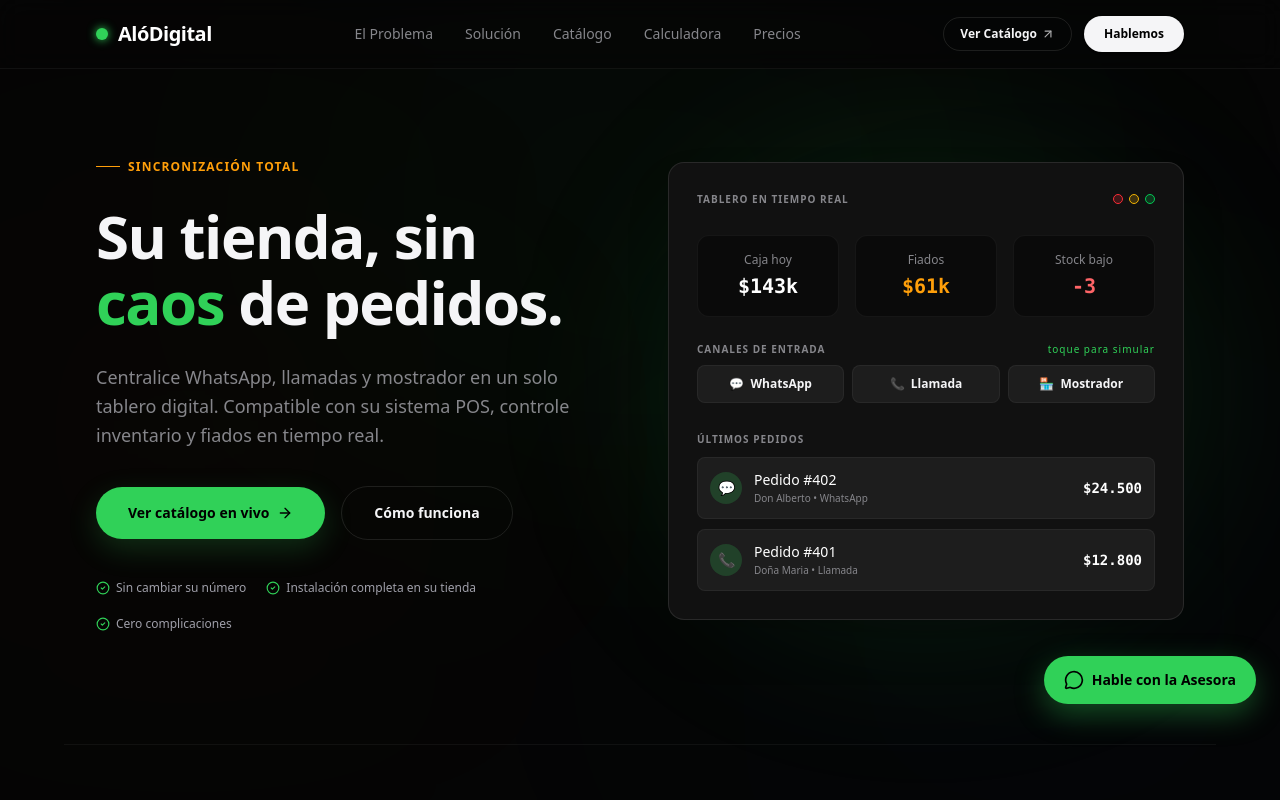
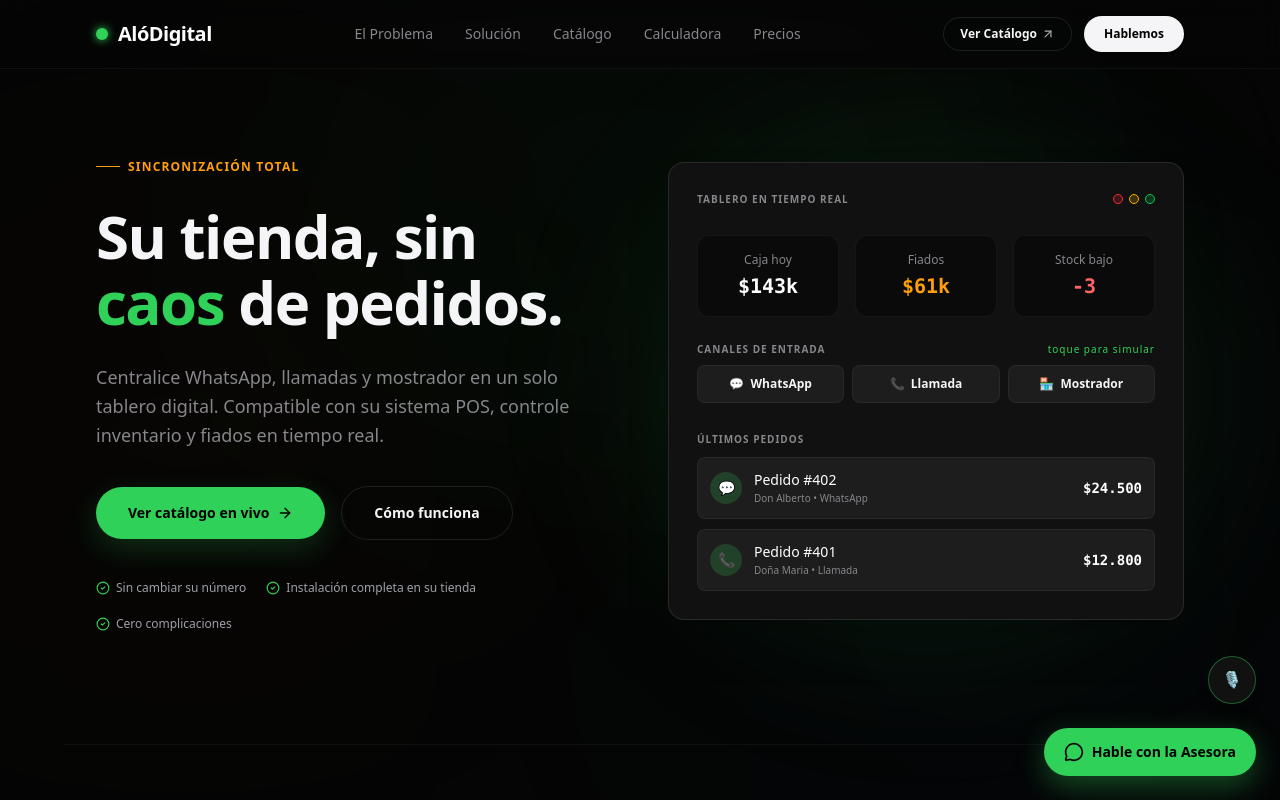
Before and after one commit to AloDigital2026/-alodigital-web, a React (Vite) app: page / in a window 1280 px wide. Shown: the top 800 px of the page. Built offline with nearby package versions, Linux system fonts and the light colour scheme.

Commit message:
Add voice support and adjust chat UI

```diff
--- a/src/components/AsesoraChat.tsx
+++ b/src/components/AsesoraChat.tsx
@@ -1,5 +1,6 @@
 import React, { useState, useRef, useEffect } from 'react';
 import { MessageCircle, X, Send } from 'lucide-react';
+import { AsesoraVoz } from './AsesoraVoz';
 
 interface MensajeChat {
   role: 'visitante' | 'asesora';
@@ -11,6 +12,7 @@ const MENSAJE_BIENVENIDA =
 
 export const AsesoraChat: React.FC = () => {
   const [abierto, setAbierto] = useState(false);
+  const [vozAbierta, setVozAbierta] = useState(false);
   const [mensajes, setMensajes] = useState<MensajeChat[]>([
     { role: 'asesora', text: MENSAJE_BIENVENIDA },
   ]);
@@ -40,8 +42,6 @@ export const AsesoraChat: React.FC = () => {
         headers: { 'Content-Type': 'application/json' },
         body: JSON.stringify({
           mensaje: texto,
-          // No incluye el mensaje de bienvenida fijo en el historial que se envía,
-          // ya que ese saludo no vino de una respuesta real de la Asesora.
           historial: historialActual.filter((m) => m.text !== MENSAJE_BIENVENIDA),
         }),
       });
@@ -74,21 +74,27 @@ export const AsesoraChat: React.FC = () => {
 
   return (
     <>
-      {/* Botón flotante */}
+      <button
+        type="button"
+        onClick={() => setVozAbierta(true)}
+        className="fixed bottom-24 right-6 z-40 flex items-center justify-center w-12 h-12 rounded-full bg-[#111111] border border-[#30D158]/40 text-[#30D158] shadow-lg hover:bg-[#1a1a1a] transition-all"
+        aria-label="Hablar con la Asesora por voz"
+      >
+        🎙️
+      </button>
+
       <button
         type="button"
         onClick={() => setAbierto((prev) => !prev)}
-        className="fixed bottom-24 right-6 z-50 flex items-center gap-2 px-5 py-3.5 rounded-full bg-[#30D158] text-black font-bold text-sm shadow-[0_10px_30px_rgba(48,209,88,0.35)] hover:bg-[#34E05F] transition-all"
+        className="fixed bottom-6 right-6 z-50 flex items-center gap-2 px-5 py-3.5 rounded-full bg-[#30D158] text-black font-bold text-sm shadow-[0_10px_30px_rgba(48,209,88,0.35)] hover:bg-[#34E05F] transition-all"
         aria-label="Hablar con la Asesora de AlóDigital"
       >
         {abierto ? <X className="w-5 h-5" /> : <MessageCircle className="w-5 h-5" />}
         <span>{abierto ? 'Cerrar' : 'Hable con la Asesora'}</span>
       </button>
 
-      {/* Ventana de chat */}
       {abierto && (
-        <div className="fixed bottom-44 right-6 z-50 w-[92vw] max-w-sm h-[65vh] max-h-[480px] bg-[#111111] border-2 border-[#00FF66] shadow-[0_0_35px_rgba(0,255,102,0.25)] rounded-3xl flex flex-col overflow-hidden">
-          {/* Encabezado */}
+        <div className="fixed bottom-24 right-6 z-50 w-[92vw] max-w-sm h-[70vh] max-h-[520px] bg-[#111111] border border-white/10 rounded-3xl shadow-2xl shadow-black/80 flex flex-col overflow-hidden">
           <div className="px-5 py-4 border-b border-white/10 bg-black/40 flex items-center gap-3">
             <div className="w-9 h-9 rounded-full bg-[#30D158]/20 flex items-center justify-center text-lg">
               🎧
@@ -99,13 +105,9 @@ export const AsesoraChat: React.FC = () => {
             </div>
           </div>
 
-          {/* Mensajes */}
           <div className="flex-1 overflow-y-auto px-4 py-4 space-y-3">
             {mensajes.map((m, idx) => (
-              <div
-                key={idx}
-                className={`flex ${m.role === 'visitante' ? 'justify-end' : 'justify-start'}`}
-              >
+              <div key={idx} className={`flex ${m.role === 'visitante' ? 'justify-end' : 'justify-start'}`}>
                 <div
                   className={`max-w-[85%] rounded-2xl px-4 py-2.5 text-sm leading-relaxed ${
                     m.role === 'visitante'
@@ -129,7 +131,6 @@ export const AsesoraChat: React.FC = () => {
             <div ref={finalMensajesRef} />
           </div>
 
-          {/* Entrada de texto */}
           <div className="px-3 py-3 border-t border-white/10 bg-black/30 flex items-center gap-2">
             <input
               type="text"
@@ -152,6 +153,8 @@ export const AsesoraChat: React.FC = () => {
           </div>
         </div>
       )}
+
+      {vozAbierta && <AsesoraVoz onCerrar={() => setVozAbierta(false)} />}
     </>
   );
 };
```
